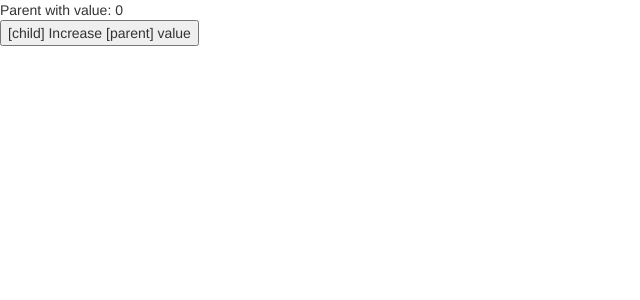
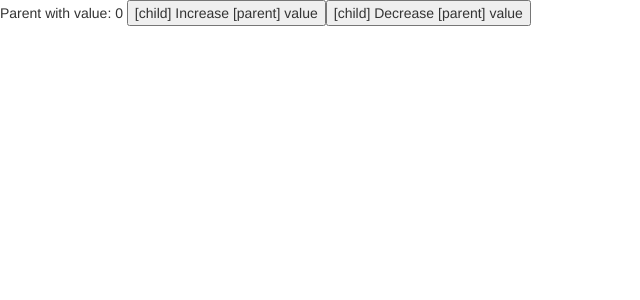
Before and after one commit to an244/Angular4-study, an Angular app: page / in a window 1280 px wide. Shown: the top 300 px of the page, without its empty margins (0-640 px from the left). Built offline with nearby package versions, Linux system fonts and the light colour scheme.

Commit message:
@Ouput co tham so

```diff
--- a/src/app/child/child.component.html
+++ b/src/app/child/child.component.html
@@ -1,6 +1,7 @@
-<p>
-  <!-- Buoc 2: dat ten su kien click cua button trong child-component ten bat ky -->
-  <button (click)="ChildClickForParent()">
+ <!-- Buoc 2: dat ten su kien click cua button trong child-component ten bat ky -->
+  <button (click)="ChildClickIncreaseForParent()">
     [child] Increase [parent] value
   </button>
-</p>
+  <button (click)="ChildClickDecreaseForParent()">
+      [child] Decrease [parent] value
+    </button>
--- a/src/app/child/child.component.ts
+++ b/src/app/child/child.component.ts
@@ -1,7 +1,6 @@
 // Buoc 4: phai them Output va EvenEmitter de lang nghe va lay su kien tu component nay
 //sang component khac
 import { Component, OnInit, Output, EventEmitter } from '@angular/core';
-
 @Component({
   selector: 'app-child',
   templateUrl: './child.component.html',
@@ -10,15 +9,17 @@ import { Component, OnInit, Output, EventEmitter } from '@angular/core';
 export class ChildComponent implements OnInit {
 
   //Buoc 5: gan su kien o Buoc 1 vao @Output
-  @Output() myClickEventFromParent = new EventEmitter();
+  @Output() myClickEventFromParent = new EventEmitter<boolean>(); // them <boolean> de dc chinh xac hon khi su dung o duoi
 
   //Buoc 6: khai bao su kien o Buoc 2
-  ChildClickForParent(){
-    this.myClickEventFromParent.emit();
-  }
-  constructor() { }
-
-  ngOnInit() {
+  ChildClickIncreaseForParent(){
+    this.myClickEventFromParent.emit(true);
   }
 
+  ChildClickDecreaseForParent() {
+    this.myClickEventFromParent.emit(false);
+  }
+  constructor() {}
+    ngOnInit() {
+    }
 }
--- a/src/app/parent/parent.component.html
+++ b/src/app/parent/parent.component.html
@@ -1,6 +1,6 @@
 <p>Parent with value: {{value}}
   <!-- Buoc 1: dat 1 cai su kien trong app-child
     myClickEventFromParent co the dat 1 ten khac bat ki
-      bien 'value' da dc khai bao torng parent.component.ts-->
-  <app-child (myClickEventFromParent)="value = value +1"></app-child>
+      bien 'value/changeValue()' da dc khai bao torng parent.component.ts-->
+  <app-child (myClickEventFromParent)="changeValue($event)"></app-child>  <!-- $event phai bat buoc de giong vay! KO dc thay doi ten khac-->
 </p>
--- a/src/app/parent/parent.component.ts
+++ b/src/app/parent/parent.component.ts
@@ -8,10 +8,14 @@ import { Component, OnInit } from '@angular/core';
 export class ParentComponent implements OnInit {
 
   value = 0;
-
   constructor() { }
-
   ngOnInit() {
   }
 
+  //Buoc 3: khai bao func changeValue() da dc su dung o buoc 1.
+  changeValue(isAdd: boolean) {
+    if(isAdd=== true) {this.value += 1};
+    if(isAdd=== false) {this.value -= 1};
+
+  }
 }
```
